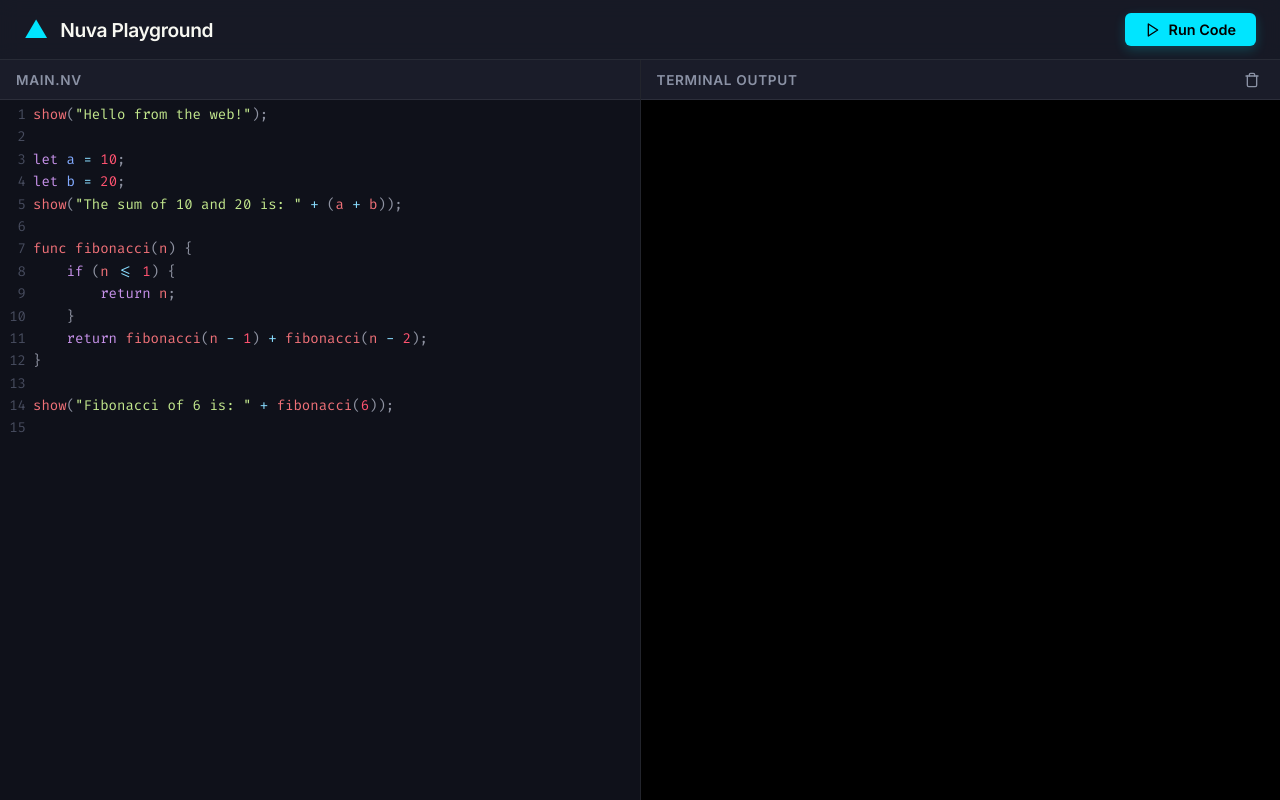
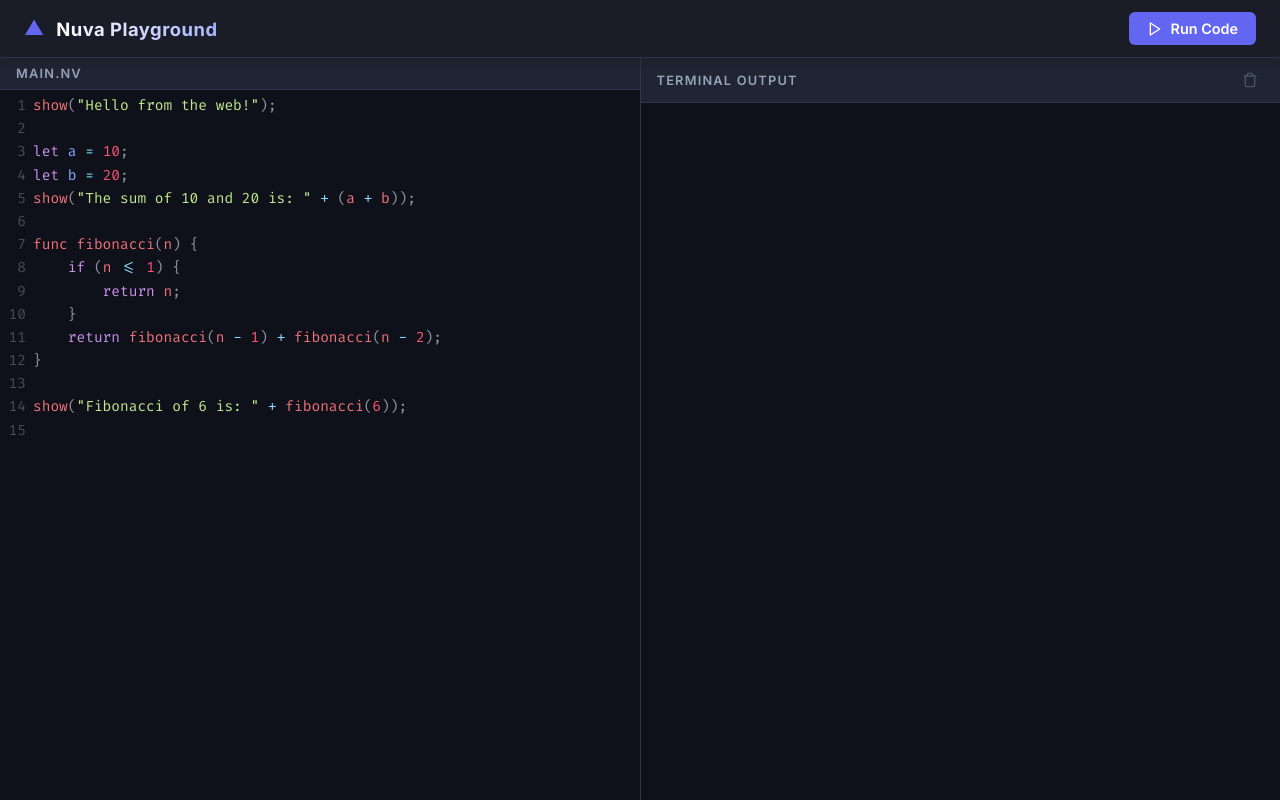
Before and after one commit to husamahmed27/nuva-language, a website: page web/public/index.html in a window 1280 px wide. Drawn offline with nearby package versions, Linux system fonts and the light colour scheme.

Commit message:
style: apply premium dark mode CSS to web playground

```diff
--- a/web/public/style.css
+++ b/web/public/style.css
@@ -1,15 +1,29 @@
 :root {
-    --bg-dark: #0f111a;
-    --bg-panel: #1a1c29;
-    --border-color: rgba(255, 255, 255, 0.08);
-    --text-primary: #f8f8f2;
-    --text-secondary: #8b92a5;
-    --accent-color: #00e5ff;
-    --accent-hover: #00b3cc;
-    --error-color: #ff5555;
-    --success-color: #50fa7b;
-    --font-sans: 'Inter', system-ui, -apple-system, sans-serif;
-    --font-mono: 'Fira Code', monospace;
+    /* Premium Dark Theme Color Palette */
+    --bg-base: #0f111a;
+    --bg-surface: #1a1d27;
+    --bg-panel: #212533;
+
+    --accent-primary: #6366f1; /* Vibrant Indigo */
+    --accent-hover: #4f46e5;
+    --accent-glow: rgba(99, 102, 241, 0.35);
+
+    --text-primary: #f8fafc;
+    --text-secondary: #94a3b8;
+    --text-muted: #475569;
+
+    --border-color: #2e344a;
+
+    --danger: #ef4444;
+    --success: #10b981;
+
+    /* Typography */
+    --font-ui: 'Inter', system-ui, -apple-system, sans-serif;
+    --font-mono: 'Fira Code', 'Courier New', Courier, monospace;
+
+    /* Transitions */
+    --transition-fast: 0.15s ease;
+    --transition-smooth: 0.3s cubic-bezier(0.4, 0, 0.2, 1);
 }
 
 * {
@@ -19,13 +33,13 @@
 }
 
 body {
-    background-color: var(--bg-dark);
+    font-family: var(--font-ui);
+    background-color: var(--bg-base);
     color: var(--text-primary);
-    font-family: var(--font-sans);
+    overflow: hidden;
     height: 100vh;
     display: flex;
     flex-direction: column;
-    overflow: hidden;
 }
 
 .app-container {
@@ -34,88 +48,83 @@ body {
     height: 100%;
 }
 
-/* Header */
+/* Header Section */
 header {
     display: flex;
     justify-content: space-between;
     align-items: center;
-    padding: 0.75rem 1.5rem;
-    background-color: rgba(26, 28, 41, 0.8);
-    backdrop-filter: blur(10px);
+    padding: 12px 24px;
+    background-color: var(--bg-surface);
     border-bottom: 1px solid var(--border-color);
-    height: 60px;
+    box-shadow: 0 4px 12px rgba(0, 0, 0, 0.2);
+    z-index: 10;
 }
 
 .logo {
     display: flex;
     align-items: center;
-    gap: 0.75rem;
+    gap: 12px;
 }
 
 .logo-icon {
-    color: var(--accent-color);
-    font-size: 1.5rem;
+    color: var(--accent-primary);
+    font-size: 20px;
+    /* Subtle floating micro-animation */
+    animation: float 3s ease-in-out infinite;
 }
 
-h1 {
-    font-size: 1.2rem;
-    font-weight: 600;
-    letter-spacing: -0.02em;
+@keyframes float {
+    0%, 100% { transform: translateY(0); }
+    50% { transform: translateY(-3px); }
 }
 
-/* Buttons */
+header h1 {
+    font-size: 1.15rem;
+    font-weight: 700;
+    letter-spacing: 0.5px;
+    /* Clean text gradient */
+    background: linear-gradient(90deg, #ffffff, #a5b4fc);
+    -webkit-background-clip: text;
+    -webkit-text-fill-color: transparent;
+}
+
+/* Primary Run Button */
 .run-button {
-    background-color: var(--accent-color);
-    color: #000;
+    display: flex;
+    align-items: center;
+    gap: 8px;
+    background-color: var(--accent-primary);
+    color: white;
     border: none;
-    padding: 0.5rem 1.25rem;
+    padding: 8px 18px;
     border-radius: 6px;
-    font-family: var(--font-sans);
+    font-family: var(--font-ui);
     font-weight: 600;
     font-size: 0.9rem;
     cursor: pointer;
-    display: flex;
-    align-items: center;
-    gap: 0.5rem;
-    transition: all 0.2s ease;
-    box-shadow: 0 4px 12px rgba(0, 229, 255, 0.2);
+    transition: var(--transition-smooth);
+    box-shadow: 0 0 10px transparent;
 }
 
 .run-button:hover {
-    background-color: #fff;
-    transform: translateY(-1px);
-    box-shadow: 0 6px 16px rgba(0, 229, 255, 0.3);
+    background-color: var(--accent-hover);
+    box-shadow: 0 0 18px var(--accent-glow);
+    transform: translateY(-2px);
 }
 
 .run-button:active {
     transform: translateY(1px);
 }
 
-.run-button.loading {
-    opacity: 0.7;
-    pointer-events: none;
-    animation: pulse 1.5s infinite ease-in-out;
+.run-button svg {
+    transition: var(--transition-fast);
 }
 
-.icon-btn {
-    background: transparent;
-    border: none;
-    color: var(--text-secondary);
-    cursor: pointer;
-    padding: 4px;
-    border-radius: 4px;
-    transition: all 0.2s ease;
-    display: flex;
-    align-items: center;
-    justify-content: center;
+.run-button:hover svg {
+    fill: currentColor;
 }
 
-.icon-btn:hover {
-    color: var(--text-primary);
-    background: rgba(255,255,255,0.1);
-}
-
-/* Layout */
+/* Main Split Layout */
 .split-pane {
     display: flex;
     flex: 1;
@@ -126,74 +135,97 @@ h1 {
     flex: 1;
     display: flex;
     flex-direction: column;
-    min-width: 0;
+    min-width: 0; /* Prevents flex children from overflowing */
 }
 
 .editor-pane {
     border-right: 1px solid var(--border-color);
 }
 
+/* Pane Headers (Tabs style) */
 .pane-header {
     display: flex;
     justify-content: space-between;
     align-items: center;
-    padding: 0.5rem 1rem;
+    padding: 8px 16px;
     background-color: var(--bg-panel);
     border-bottom: 1px solid var(--border-color);
-    height: 40px;
 }
 
 .pane-header h2 {
-    font-size: 0.85rem;
+    font-size: 0.8rem;
     font-weight: 600;
     color: var(--text-secondary);
     text-transform: uppercase;
-    letter-spacing: 0.05em;
+    letter-spacing: 1.2px;
 }
 
-/* Editor Override */
+/* Tool Buttons (e.g., Clear Terminal) */
+.icon-btn {
+    background: transparent;
+    border: none;
+    color: var(--text-muted);
+    cursor: pointer;
+    padding: 6px;
+    border-radius: 4px;
+    transition: var(--transition-fast);
+    display: flex;
+    align-items: center;
+    justify-content: center;
+}
+
+.icon-btn:hover {
+    color: var(--text-primary);
+    background-color: rgba(255, 255, 255, 0.08);
+}
+
+.icon-btn:active {
+    transform: scale(0.92);
+}
+
+/* CodeMirror Overrides for Editor */
 .CodeMirror {
     flex: 1;
-    height: auto !important;
+    height: 100% !important;
     font-family: var(--font-mono);
-    font-size: 14px;
+    font-size: 14.5px;
     line-height: 1.6;
+    background-color: var(--bg-base) !important;
 }
 
-.cm-s-material-ocean.CodeMirror {
-    background-color: var(--bg-dark);
-}
-
-/* Terminal */
+/* Output Terminal Container */
 .terminal-container {
     flex: 1;
-    background-color: #000;
-    padding: 1rem;
+    padding: 16px;
+    background-color: var(--bg-base);
     overflow-y: auto;
 }
 
 #output {
     font-family: var(--font-mono);
     font-size: 14px;
-    line-height: 1.5;
+    line-height: 1.6;
+    color: var(--text-primary);
     white-space: pre-wrap;
-    word-break: break-all;
-    color: var(--text-primary);
+    word-wrap: break-word;
 }
 
-.output-error {
-    color: var(--error-color);
+/* Custom Sleek Scrollbars */
+::-webkit-scrollbar {
+    width: 10px;
+    height: 10px;
 }
 
-.output-meta {
-    color: var(--text-secondary);
-    font-style: italic;
-    margin-bottom: 0.5rem;
-    display: block;
+::-webkit-scrollbar-track {
+    background: var(--bg-base);
 }
 
-@keyframes pulse {
-    0% { opacity: 0.7; }
-    50% { opacity: 1; }
-    100% { opacity: 0.7; }
+::-webkit-scrollbar-thumb {
+    background: var(--border-color);
+    border-radius: 5px;
+    border: 2px solid var(--bg-base); /* Faux padding */
 }
+
+::-webkit-scrollbar-thumb:hover {
+    background: var(--text-muted);
+}
```
